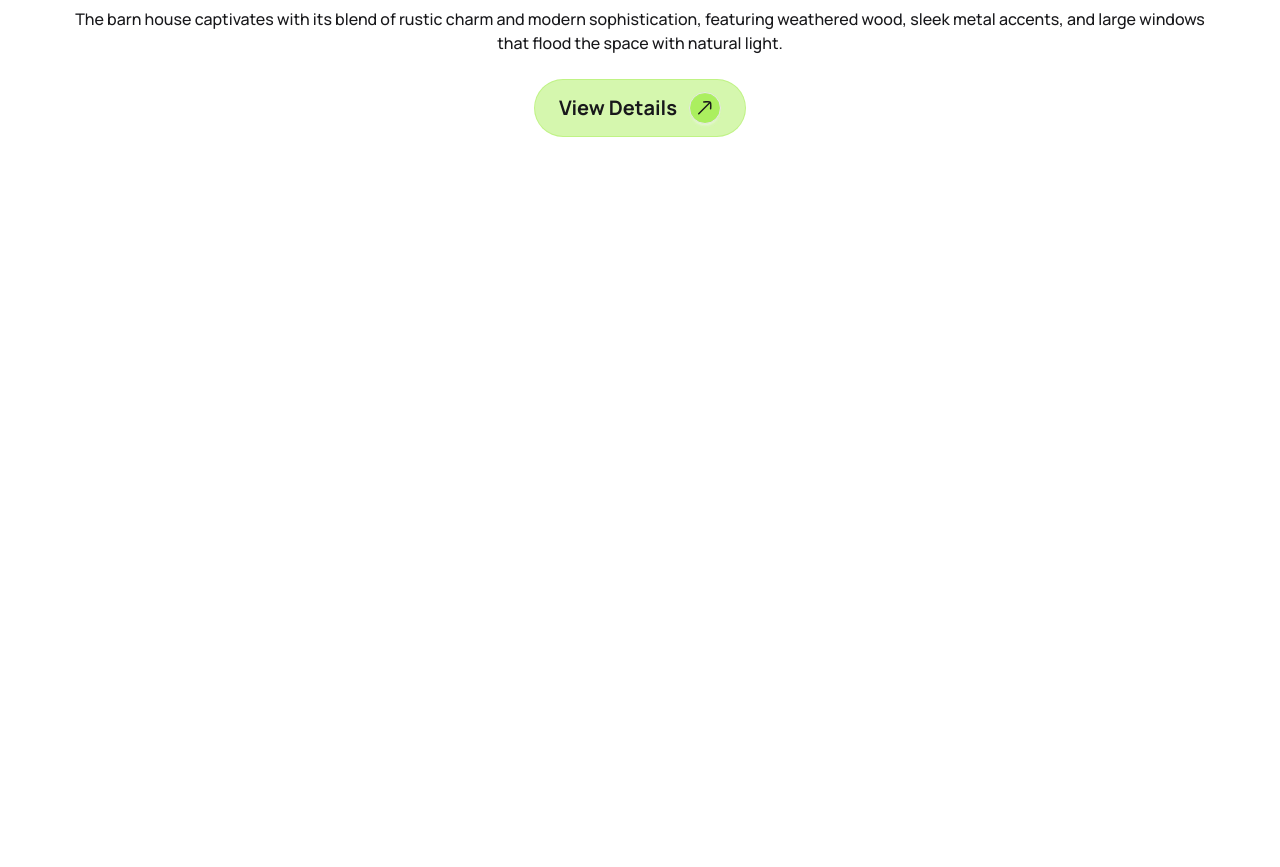
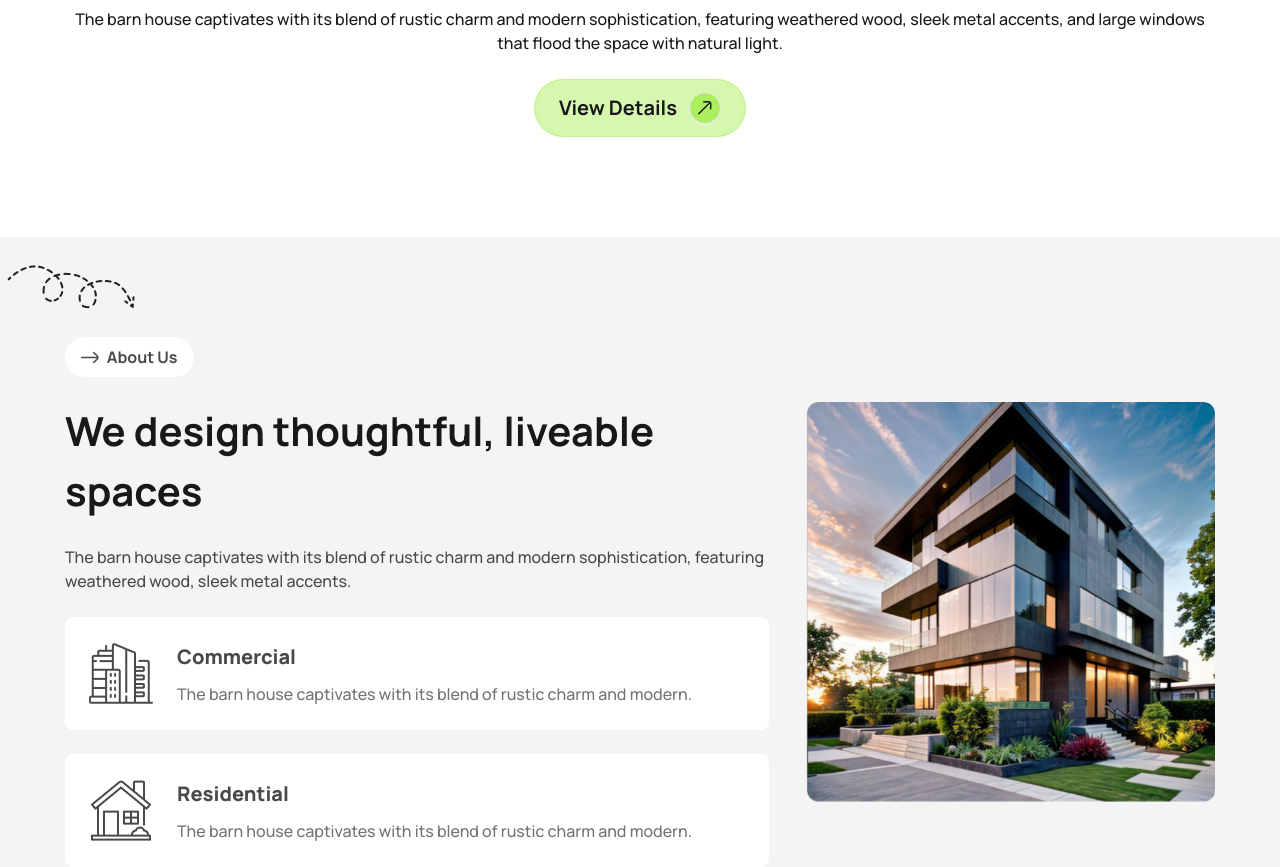
Before and after one commit to md-irfankhan/assignment-3, a plain HTML site: page index.html in a window 1280 px wide. Shown: the part 678-1545 px from the top of the page. Before the commit the page ends 815 px from the top, so only its background shows below. Drawn offline with nearby package versions, Linux system fonts and the light colour scheme.

Commit message:
Vision Section Added

```diff
--- a/index.html
+++ b/index.html
@@ -186,17 +186,21 @@
                 </div>
             </div>
         </nav>
-       <!-- Banner  -->
+        <!-- Banner  -->
         <div class="flex flex-col justify-center items-center gap-[24px]">
             <div>
                 <img src="./assets/banner.png" alt="">
             </div>
             <div class="flex flex-col items-center gap-[24px]">
-                <h1 class="font-manrope font-extrabold text-[45px] lg:text-[64px] text-center">A barn house of this design has a striking appearance</h1>
-                <p class="font-manrope font-medium text-center">The barn house captivates with its blend of rustic charm and modern sophistication, featuring weathered wood, sleek metal accents, and large windows that flood the space with natural light.</p>
+                <h1 class="font-manrope font-extrabold text-[45px] lg:text-[64px] text-center">A barn house of this
+                    design has a striking appearance</h1>
+                <p class="font-manrope font-medium text-center">The barn house captivates with its blend of rustic charm
+                    and modern sophistication, featuring weathered wood, sleek metal accents, and large windows that
+                    flood the space with natural light.</p>
 
 
-                      <button class="flex items-center flex-row-reverse bg-[#ABEF5F80] bg-opacity-5 rounded-full border border-[#ABEF5F80] gap-3  px-[24px] py-[12px]">
+                <button
+                    class="flex items-center flex-row-reverse bg-[#ABEF5F80] bg-opacity-5 rounded-full border border-[#ABEF5F80] gap-3  px-[24px] py-[12px]">
                     <div class="btn btn-circle bg-[#ABEF5F] h-[32px] w-[32px]">
                         <svg width="13.505859" height="13.500000" viewBox="0 0 13.5059 13.5" fill="none"
                             xmlns="http://www.w3.org/2000/svg" xmlns:xlink="http://www.w3.org/1999/xlink">
@@ -225,6 +229,62 @@
 
         </div>
     </header>
+    <main class="bg-[#F4F4F4] mt-[100px]">
+        <section class="pt-[100px]   relative max-w-[1150px] mx-auto flex items-center flex-col lg:flex-row gap-[37px]">
+            <div>
+                <img class="absolute lg:right-270 right-70  top-7"  src="./assets/Vector.png" alt="">
+                <div>
+                    <button
+                        class="bg-white rounded-full px-[16px] py-[8px] flex items-center gap-[8px] font-bold font-manrope text-[#494949]">
+                        <svg width="17.747192" height="16.970703" viewBox="0 0 17.7472 16.9707" fill="none"
+                            xmlns="http://www.w3.org/2000/svg" xmlns:xlink="http://www.w3.org/1999/xlink">
+                            <desc>
+                                Created with Pixso.
+                            </desc>
+                            <defs />
+                            <path id="Vector" d="M16.3 8.48L0.75 8.48" stroke="#494949" stroke-opacity="1.000000"
+                                stroke-width="1.500000" stroke-linecap="round" />
+                            <path id="Vector"
+                                d="M12.67 3.62C12.67 3.62 16.99 7.27 16.99 8.48C16.99 9.69 12.67 13.34 12.67 13.34"
+                                stroke="#494949" stroke-opacity="1.000000" stroke-width="1.500000"
+                                stroke-linejoin="round" stroke-linecap="round" />
+                        </svg>
+                        About Us
+
+                    </button>
+                    <h1 class="font-manrope font-bold text-[40px] my-[24px]">We design thoughtful, liveable spaces</h1>
+                    <p class="font-medium font-manrope text-[#494949]">The barn house captivates with its blend of
+                        rustic charm and
+                        modern sophistication, featuring weathered wood, sleek metal accents.</p>
+                    <div class="flex items-center p-[24px] gap-[24px] my-[24px] bg-white rounded-lg">
+                        <div>
+                            <img src="./assets/commercial.png" alt="">
+                        </div>
+                        <div>
+                            <h4 class="text-[#494949] text-[20px] font-extrabold font-manrope">Commercial</h4>
+                            <p class="text-[#737373] font-medium font-manrope mt-[10px]">The barn house captivates with its blend of rustic charm and modern.</p>
+                        </div>
+                    </div>
+
+                    <div class="flex items-center p-[24px] gap-[24px] bg-white rounded-lg">
+                        <div>
+                            <img src="./assets/residential.png" alt="">
+                        </div>
+                        <div>
+                            <h4 class="text-[#494949] text-[20px] font-extrabold font-manrope">Residential</h4>
+                            <p class="text-[#737373] font-medium font-manrope mt-[10px]">The barn house captivates with its blend of rustic charm and modern.</p>
+                        </div>
+                    </div>
+                </div>
+            </div>
+
+            <div>
+                <img src="./assets/Rectangle.png" alt="">
+            </div>
+
+        </section>
+
+    </main>
 
 </body>
 
```
